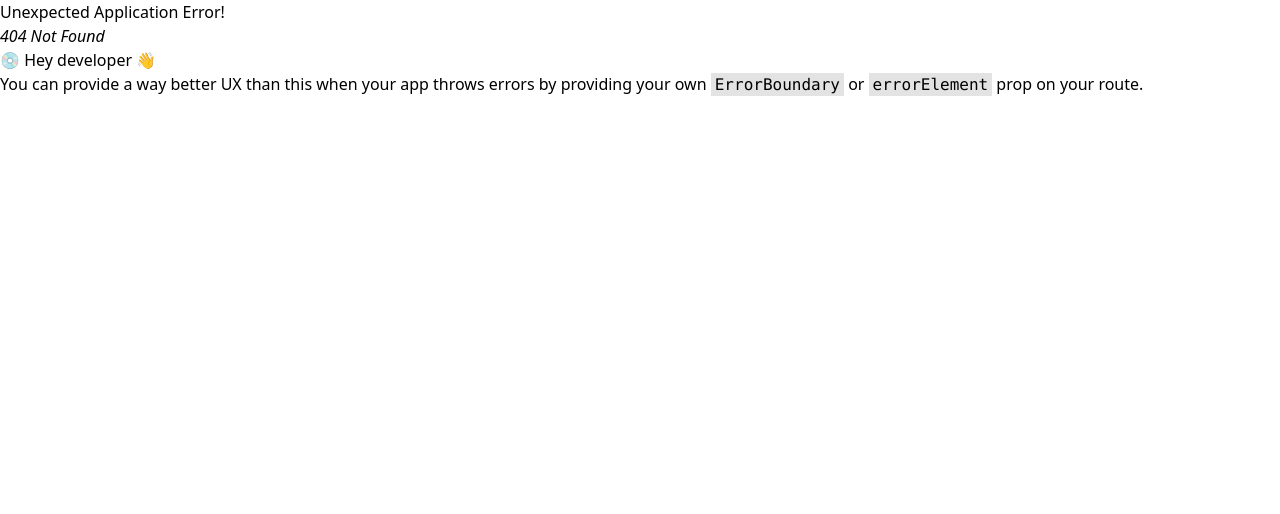
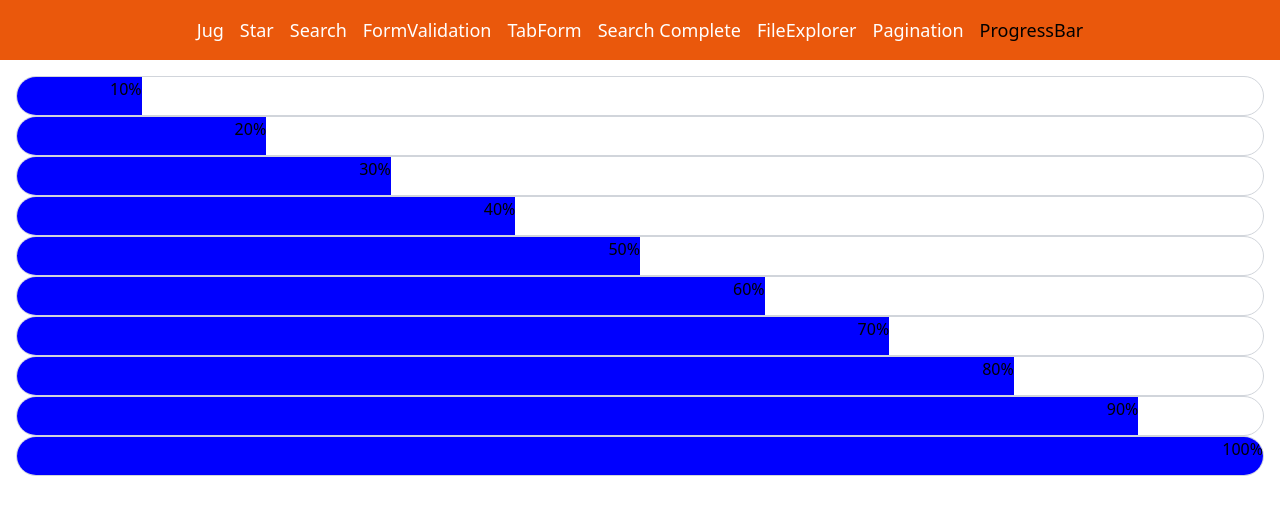
Before and after one commit to Suvo-Ghosh/machine-coding, a React (Vite) app: page /progress-bar in a window 1280 px wide. Before the commit this address had no page. Shown: the top 514 px of the page. Built offline with nearby package versions, Linux system fonts and the light colour scheme.

Commit message:
add ProgressBar component

```diff
--- /dev/null
+++ b/src/components_ProgressBar/Progress.jsx
@@ -0,0 +1,41 @@
+import React, { useEffect, useState } from 'react'
+
+function Progress({ progress }) {
+    const [progressValue, setProgressValue] = useState(0)
+
+    useEffect(() => {
+        const id = setTimeout(setProgressValue(progress), 1000)
+
+        return () => {
+            clearTimeout(id)
+        }
+    }, [progress])
+
+    return (
+        <>
+            <div className="outer w-full h-10 border overflow-hidden border-gray-300 rounded-full">
+                <div
+                    style={
+                        {
+                            backgroundColor: 'blue',
+                            width: `${progressValue}%`,
+                            height: '100%',
+                            textAlign: 'right',
+                            // transform: `translateX( ${progressValue - 100}%)`,
+                            transition: '0.5s ease-in',
+                        }
+                    }
+                    role="progressbar"
+                    aria-valuenow={progressValue}
+                    aria-valuemin="0"
+                    aria-valuemax="100"
+                >
+                    {progressValue}%
+                </div>
+            </div>
+        </>
+    )
+
+}
+
+export default Progress
--- /dev/null
+++ b/src/components_ProgressBar/ProgressBar.jsx
@@ -0,0 +1,16 @@
+import React from 'react'
+import Progress from './Progress'
+
+function ProgressBar() {
+    const progress = [10, 20, 30, 40, 50, 60, 70, 80, 90, 100]
+
+    return (
+        <div className='p-4'>
+            {progress.map((item, index) => (
+                <Progress key={index} progress={item} />
+            ))}
+        </div>
+    )
+}
+
+export default ProgressBar
--- a/src/components_jug/Navbar.jsx
+++ b/src/components_jug/Navbar.jsx
@@ -12,6 +12,7 @@ function Navbar() {
             <NavLink className={({ isActive }) => isActive ? 'text-black' : undefined} to='/auto-com-search'>Search Complete</NavLink>
             <NavLink className={({ isActive }) => isActive ? 'text-black' : undefined} to='/file-explorer'>FileExplorer</NavLink>
             <NavLink className={({ isActive }) => isActive ? 'text-black' : undefined} to='/pagination'>Pagination</NavLink>
+            <NavLink className={({ isActive }) => isActive ? 'text-black' : undefined} to='/progress-bar'>ProgressBar</NavLink>
         </div>
     )
 }
--- a/src/main.jsx
+++ b/src/main.jsx
@@ -25,6 +25,9 @@ const AutoComSearch = lazy(() => import('./components_search_complete/Search.jsx
 const FileExplorer = lazy(() => import('./components_file_explorer/FileExplorer.jsx'));
 
 const Pagination = lazy(() => import('./component_pagination/Pagination.jsx'));
+
+// import ProgressBar from './components_ProgressBar/ProgressBar.jsx';
+const ProgressBar = lazy(() => import('./components_ProgressBar/ProgressBar.jsx'));
 
 const router = createBrowserRouter([
   {
@@ -83,6 +86,12 @@ const router = createBrowserRouter([
         element: (<Suspense fallback={<div>Loading...</div>}>
           <Pagination />
         </Suspense>)
+      },
+      {
+        path: '/progress-bar',
+        element: (<Suspense fallback={<div>Loading...</div>}>
+          <ProgressBar />
+        </Suspense>)
       }
     ]
   }
```
